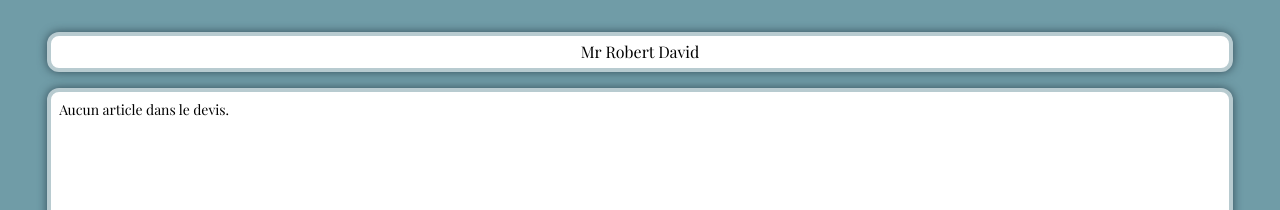
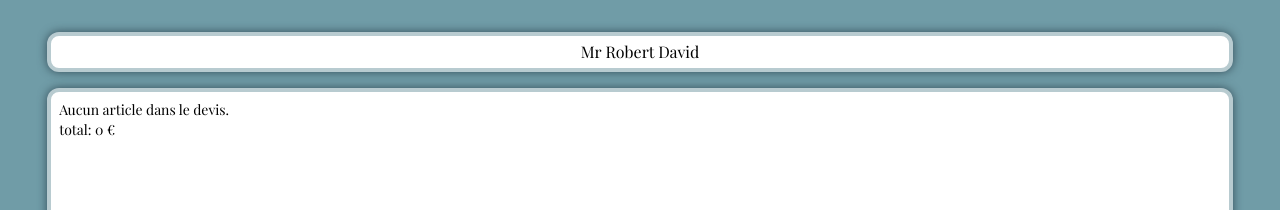
Before and after one commit to JordanSerafini/SLI-Form-V1, a React (Vite) app: page /devis-detail in a window 1280 px wide. Shown: the top 210 px of the page. Built offline with nearby package versions, Linux system fonts and the light colour scheme; sample sign-in values are in the browser's storage.

Commit message:
:construction: devis page in progress, add add on article List

```diff
--- a/src/components/Page/Devis/devisDetail.jsx
+++ b/src/components/Page/Devis/devisDetail.jsx
@@ -8,6 +8,9 @@ function DevisDetail() {
   const handleRemoveItem = (index) => {
     removeItemFromDevis(index);
   };
+
+  const total = devis.items?.reduce((acc, item) => acc + parseFloat(item.salepricevatincluded), 0) || 0;
+
 
   return (
     <div className="bg-cream min-h-[100vh] overflow-x-hidden flex flex-col items-center p-4">
@@ -38,6 +41,9 @@ function DevisDetail() {
         ) : (
           <p>Aucun article dans le devis.</p>
         )}
+        <div>
+          total: {total} €
+        </div>
       </div>
       <HomeBtn />
     </div>
```
